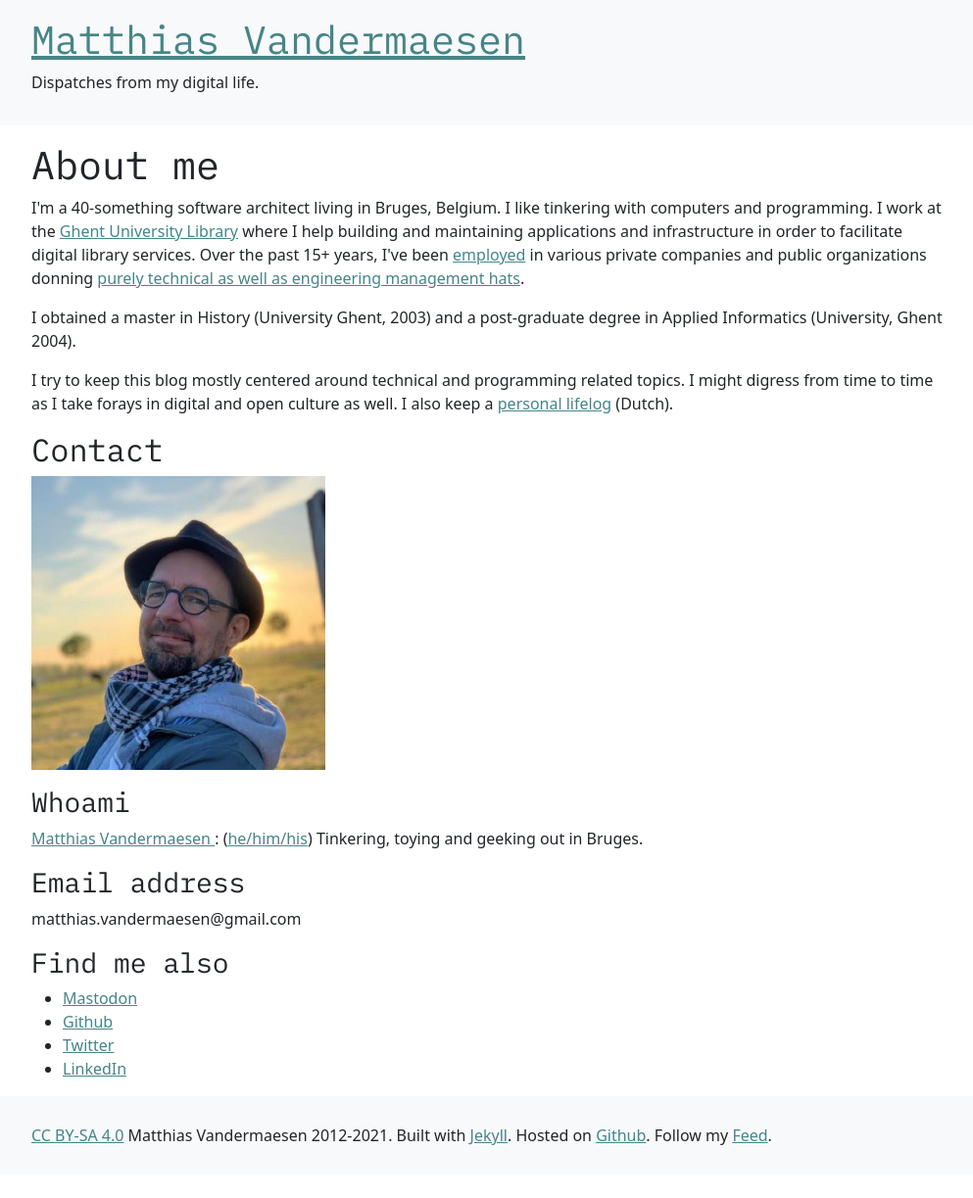
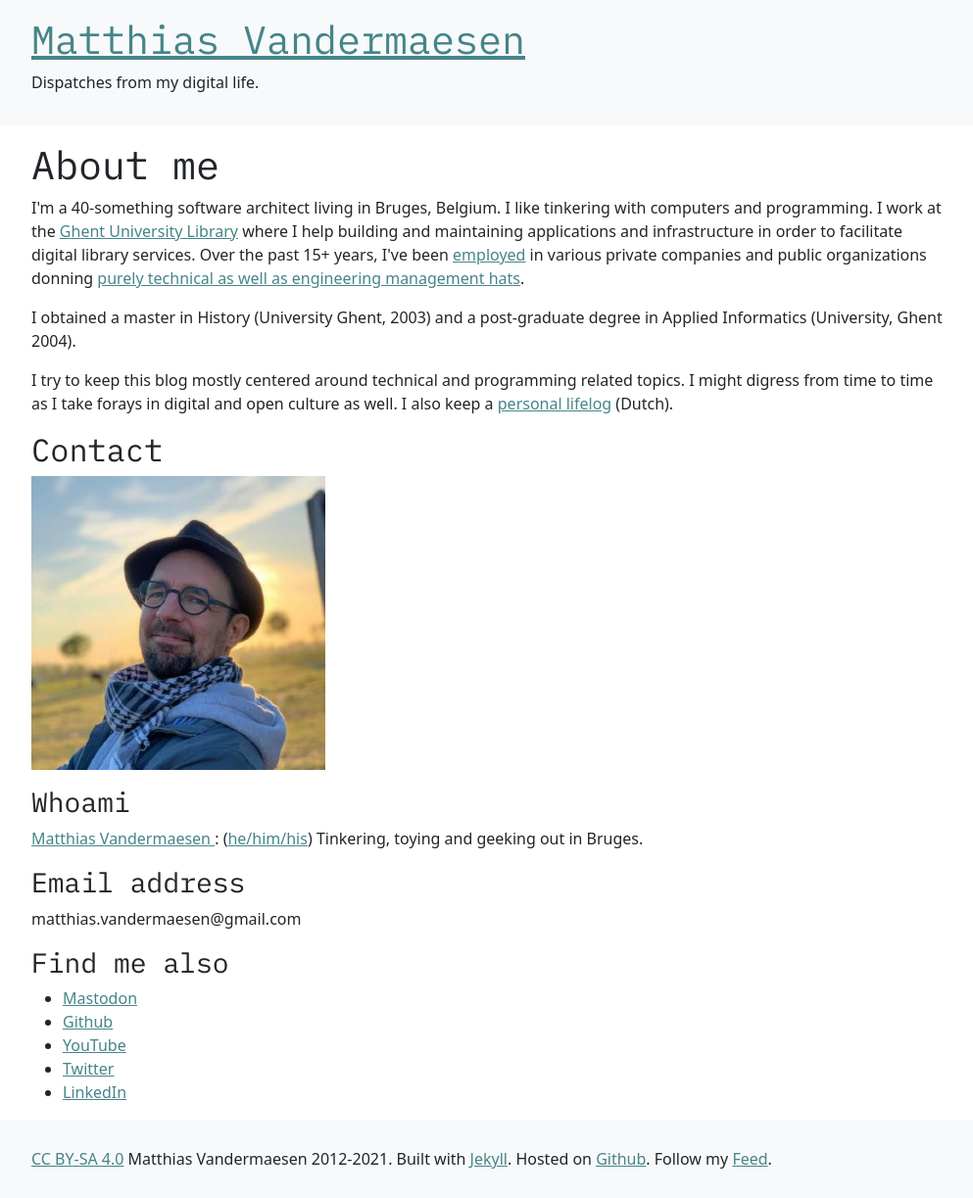
Before and after one commit to netsensei/colada, a Jekyll site: the page built from about.html, in a window 1280 px wide. Shown: the whole page at 98% size, without its empty margins (140-1133 px from the left). Built offline with Jekyll 4.4.1, drawn with Linux system fonts in a browser that asks for light colours; before the commit the page ends 1199 px from its top, so only the background shows below that.

Commit message:
Added: YouTube link on about page.

```diff
--- a/about.html
+++ b/about.html
@@ -54,6 +54,9 @@ digital and open culture as well. I also keep a
         <a href="https://github.com/netsensei" class="u-url" rel="me">Github</a>
       </li>
       <li>
+        <a href="https://www.youtube.com/user/ColadaDevelopment" class="u-url"rel="me">YouTube</a>
+      </li>
+      <li>
         <a href="https://twitter.com/netsensei" class="u-url" rel="me">Twitter</a>
       </li>
       <li>
```
